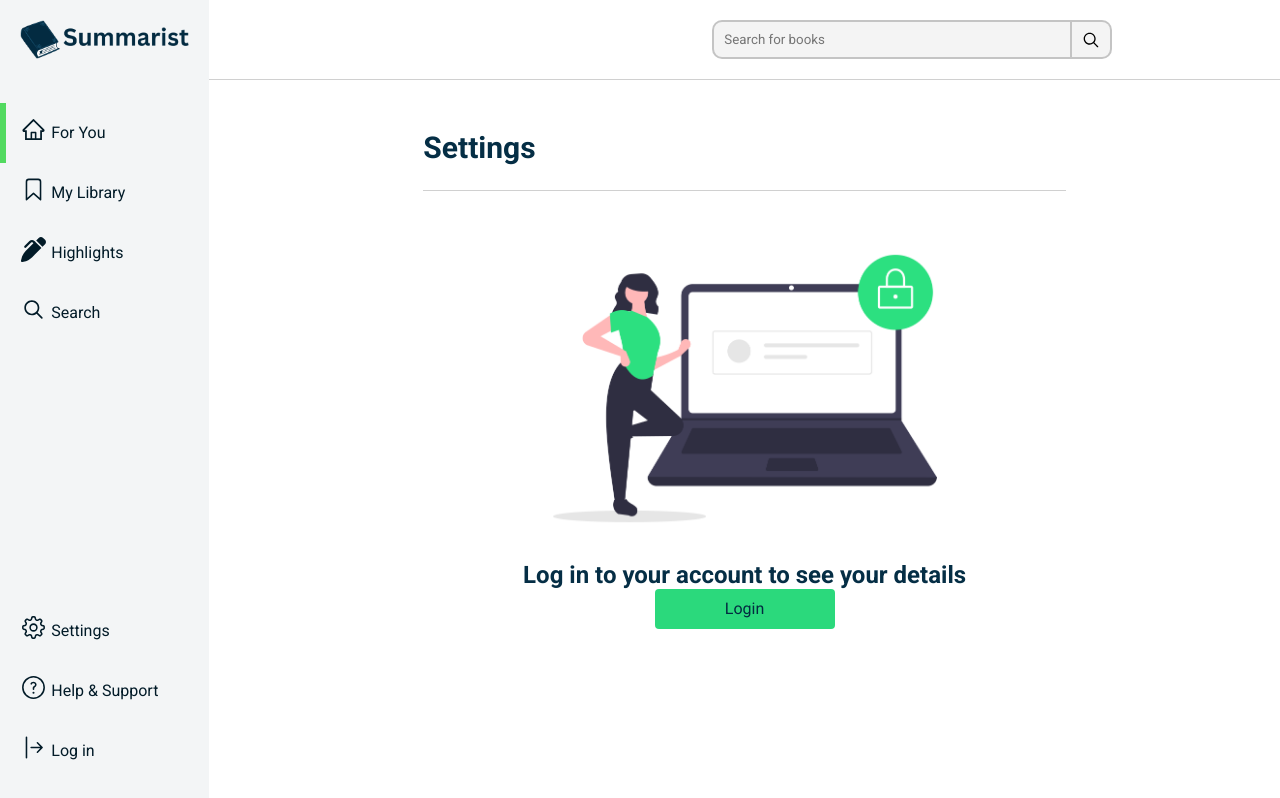
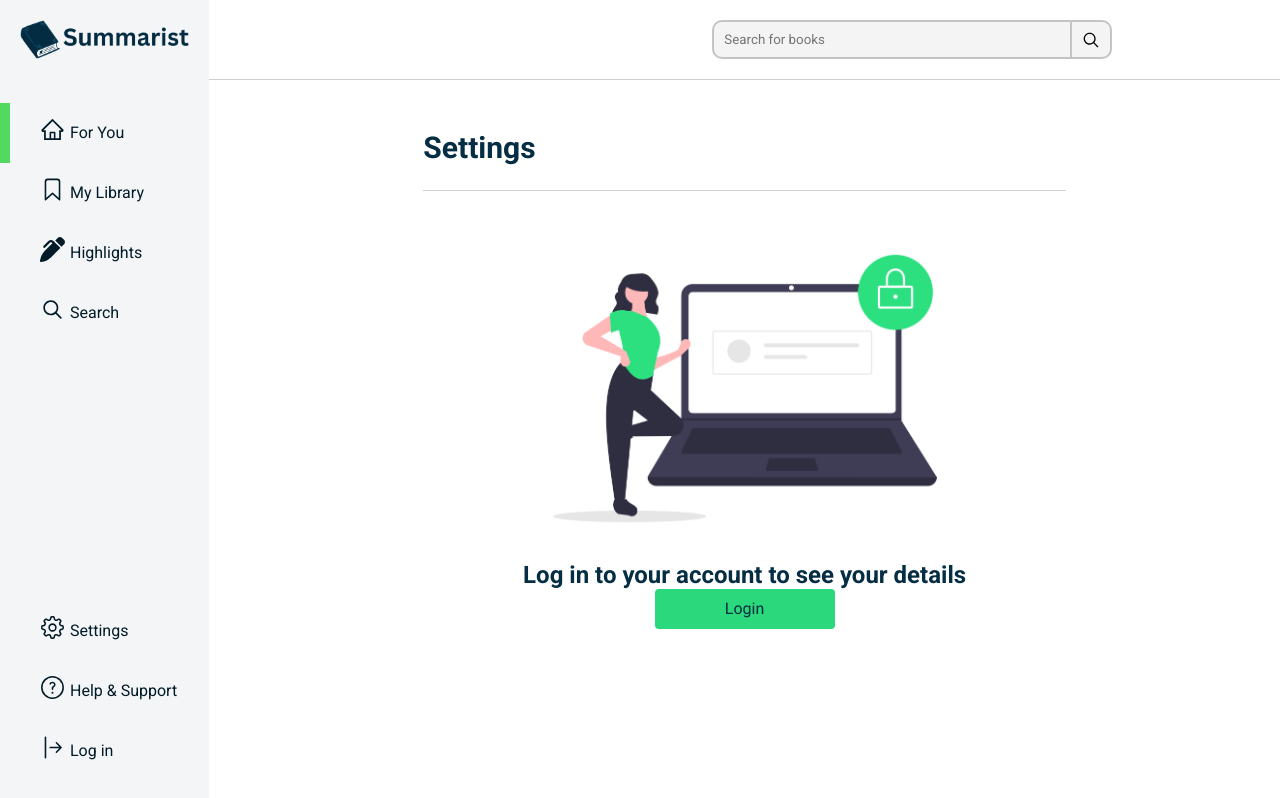
Before and after one commit to osezuaikekhua/advanced-internship, a React (Create React App) app: page /settings in a window 1280 px wide. Built offline with nearby package versions, Linux system fonts and the light colour scheme.

Commit message:
"Fixed" up Code for Tabs

```diff
--- a/src/App.css
+++ b/src/App.css
@@ -701,10 +701,11 @@ button:disabled {
 
 .nav__section__text div{
   height: 60px;
-  padding: 20px 0 ;
+  padding: 20px 10px ;
   font-size: 16px;
   display: flex;
   align-items: center;
+
 }
 
 .nav__section__text div:hover{
@@ -716,38 +717,42 @@ button:disabled {
   margin-right: 5px;
 }
 
+.extra-access{
+  cursor: pointer;
+  border-left: 10px solid rgba(0, 0, 0, 0);
+}
 .access{
   cursor: pointer;
+  border-left: 10px solid rgba(0, 0, 0, 0);
 }
 .No-access{
   cursor: not-allowed;
+  border-left: 10px solid #00000000;
 }
-
-.for-you-active{
+/*
+.inactive{
   height: 100%;
   width: 3%;
   margin-right: 15px;
-
+  background-color: rgba(0, 205, 21, 0.661) ;
 }
 
-.library-active{
+.never-active{
   height: 100%;
   width: 3%;
   margin-right: 15px;
 }
 
-.active-state{
-  height: 100%;
-  width: 3%;
-  margin-right: 15px;
+*/
+
+
+
+
+.active{
+  border-left: 10px solid rgba(0, 205, 21, 0.661);
 }
 
-.inactive-state{
-  height: 100%;
-  width: 3%;
-  margin-right: 15px;
 
-}
 
 /* End of navigation*/
 
--- a/src/componets/Nav.jsx
+++ b/src/componets/Nav.jsx
@@ -1,4 +1,4 @@
-import React from 'react'
+import React, { useEffect } from 'react'
 import { useState, useContext } from 'react';
 import { Link, useNavigate, useLocation } from 'react-router-dom';
 
@@ -18,12 +18,7 @@ import { Context } from '../App';
 
 function Nav({logo}) {
 
-  const [showForYou, setshowForYou] = useState(true)
-  const [showLibrary, setshowLibrary] = useState(false)
-  const [showSettings, setshowSettings] = useState(false)
-  const [showActiveForYou, setshowActiveForyou] = useState("rgba(0, 205, 21, 0.661)")
-  const [showActiveLibrary, setshowActiveLibrary] = useState("")
-  const [showActiveSettings, setshowActiveSettings] = useState("")
+
 
   const { loginState } = useContext(Context)
   const { setLoginState } = useContext(Context)
@@ -31,44 +26,19 @@ function Nav({logo}) {
 
   const location = useLocation()
 
-  function ShowForYou(){
-    if(!showForYou){
-      setshowForYou(true)
-      setshowActiveForyou("rgba(0, 205, 21, 0.661)")
 
-      setshowActiveLibrary(" ")
-      setshowLibrary(false)
+  const tabLinks = document.querySelectorAll('.access')
 
-      setshowSettings(false)
-      setshowActiveSettings("")
-    }
-  }
+function Tabs () {
+  tabLinks.forEach(tabLinks => {
+    tabLinks.addEventListener('click', () => {
 
-  function ShowLibrary(){
-    if(!showLibrary){
-      setshowLibrary(true)
-      setshowActiveLibrary("rgba(0, 205, 21, 0.661)")
+      document.querySelector('.active')?.classList.remove('active')
+      tabLinks.classList.add('active')
 
-      setshowActiveForyou(" ")
-      setshowForYou(false)
-
-      setshowSettings(false)
-      setshowActiveSettings("")
-    }
-  }
-
-  function ShowSettings(){
-    if(!showSettings){
-      setshowSettings(true)
-      setshowActiveSettings("rgba(0, 205, 21, 0.661)")
-
-      setshowActiveForyou(" ")
-      setshowForYou(false)
-
-      setshowActiveLibrary(" ")
-      setshowLibrary(false)
-    }
-  }
+    })
+  })
+}
 
 
   const handleSigningOut = () => {
@@ -79,6 +49,12 @@ function Nav({logo}) {
     })
   }
 
+useEffect(() => {
+  Tabs()
+},[])
+
+
+
   return (
     <nav>
     <div className='nav__logo'><img src={logo} alt="" /></div>
@@ -86,39 +62,39 @@ function Nav({logo}) {
       <div className='nav__section__text'>
 
           <Link to={"/for-you"}>
-            <div onClick={ShowForYou} className='access'>
-              <div className='inactive-state' style={{ backgroundColor: `${showActiveForYou}` }}></div>
+            <div className='access active'>
+              <div className='inactive'></div>
               <i><AiOutlineHome /></i>
               <p>For You</p>
             </div>
           </Link>
 
-          <Link to={"/library"} className='access'>
-            <div onClick={ShowLibrary}>
-              <div className='inactive-state' style={{ backgroundColor: `${showActiveLibrary}` }}></div>
+          <Link to={"/library"} >
+            <div className='access'>
+              <div className='inactive'></div>
               <i><IoBookmarkOutline /></i>
               <p>My Library</p>
             </div>
           </Link>
-          <div className='No-access'><div className='inactive-state'></div><i><FaPenClip /></i> <p>Highlights</p></div>
-          <div className='No-access'><div className='inactive-state'></div><i><RxMagnifyingGlass /></i> <p>Search</p></div>
+          <div className='No-access'><div className='never-active'></div><i><FaPenClip /></i> <p>Highlights</p></div>
+          <div className='No-access'><div className='never-active'></div><i><RxMagnifyingGlass /></i> <p>Search</p></div>
       </div>
       <div className='nav__section__text'>
           <Link to={"/settings"}>
-            <div onClick={ShowSettings} className='access'>
-              <div className='inactive-state' style={{ backgroundColor: `${showActiveSettings}` }}></div>
+            <div className='access'>
+              <div className='inactive'></div>
               <i><GoGear /></i>
               <p>Settings</p>
               </div>
           </Link>
 
-          <div className='No-access'><div className='inactive-state'></div><i><GoQuestion /></i> <p>Help & Support</p></div>
+          <div className='No-access'><div className='never-active'></div><i><GoQuestion /></i> <p>Help & Support</p></div>
 
           {
             loginState ?
-            <div onClick={handleSigningOut} className='access'><div className='inactive-state'></div><i><BsArrowBarRight /></i> <p>Log out</p> </div>
+            <div onClick={handleSigningOut} className='extra-access'><div className='never-active'></div><i><BsArrowBarRight /></i> <p>Log out</p> </div>
             :
-            <div onClick={showModule} className='access'><div className='inactive-state'></div><i><BsArrowBarRight /></i> <p>Log in</p> </div>
+            <div onClick={showModule} className='extra-access'><div className='never-active'></div><i><BsArrowBarRight /></i> <p>Log in</p> </div>
           }
 
       </div>
```
